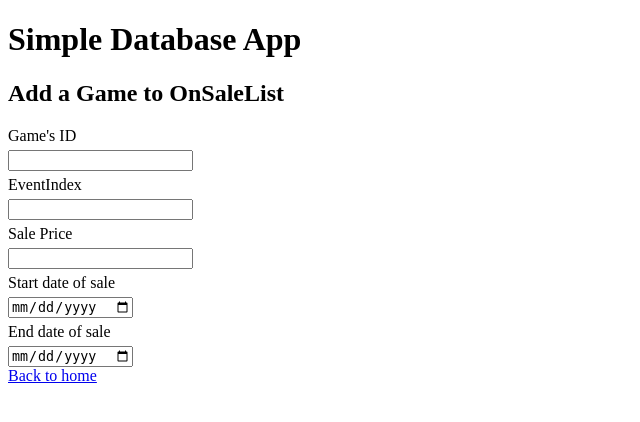
After one commit to niloo9876/CPSC304_project, a PHP site: page /addRemove/AddGameOnSale.php in a window 1280 px wide. The commit adds this page. Shown: the top 422 px of the page, without its empty margins (0-640 px from the left). Run offline with PHP 8.4, Linux system fonts and the light colour scheme.

Commit message:
frontend UI in progress

```diff
--- /dev/null
+++ b/public/addRemove/AddGameOnSale.php
@@ -0,0 +1,20 @@
+<?php include "../template/header.php"; ?>
+
+    <h2>Add a Game to OnSaleList</h2>
+
+    <form method="post">
+        <label for="Name">Game's ID</label>
+        <input type="number" name="GID" id="GID">
+        <label for="EventIndex">EventIndex</label>
+        <input type="number" name="EventIndex" id="EventIndex">
+        <label for="salePrice">Sale Price</label>
+        <input type="number" name="salePrice" id="salePrice">
+        <label for="startDate">Start date of sale</label>
+        <input type="date" name="startDate" id="startDate">
+        <label for="endDate">End date of sale</label>
+        <input type="date" name="endDate" id="endDate">
+
+
+    </form>
+
+    <a href="../index.php">Back to home</a>
```
Also changed, not shown: install.php (+36 -13 lines).
